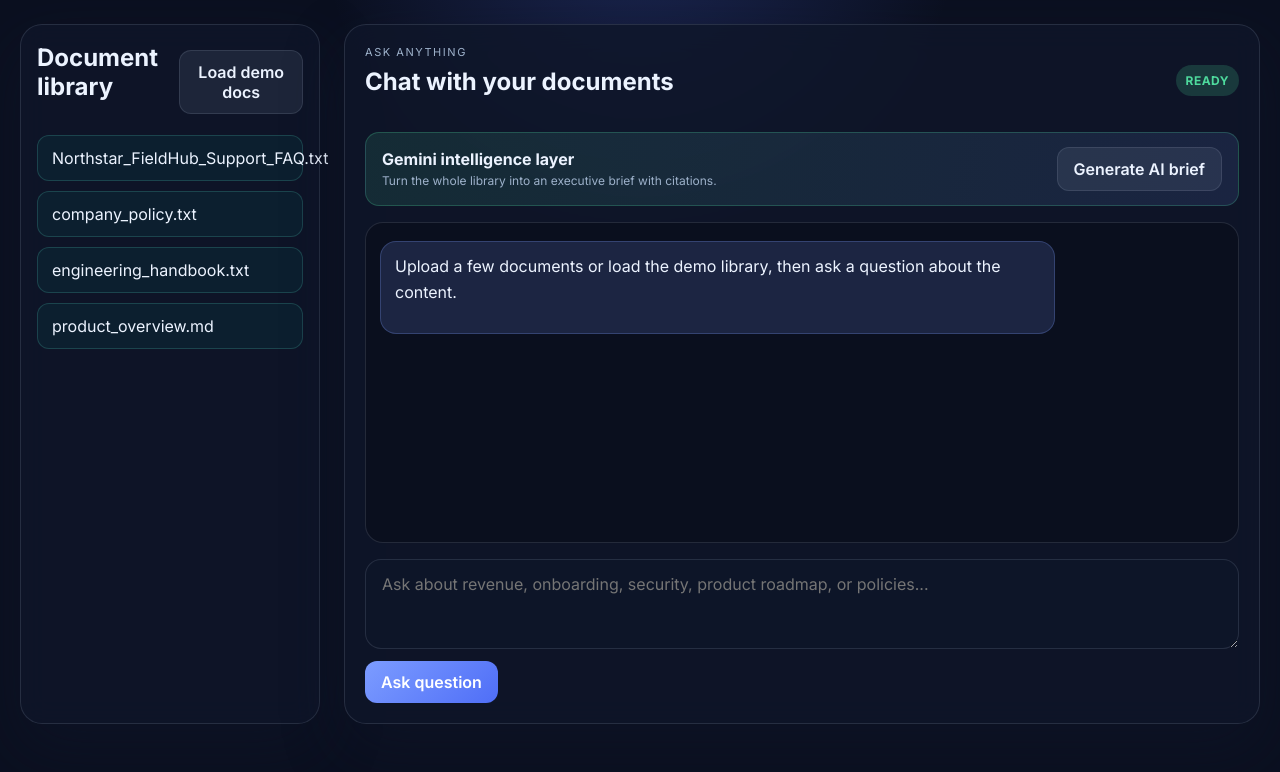
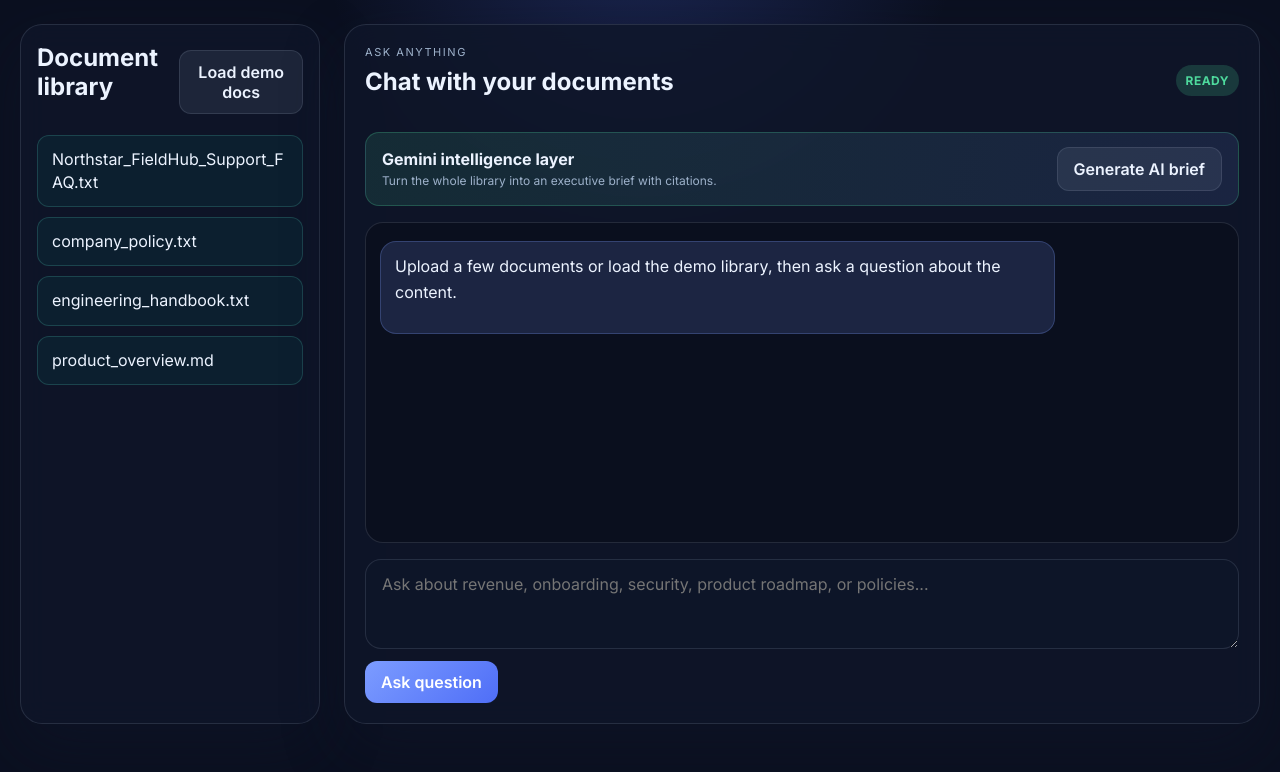
Before and after one commit to detonnate/newpage, a FastAPI app: page / in a window 1280 px wide. Shown: the part 100-872 px from the top of the page. Run offline with FastAPI, Linux system fonts and the light colour scheme; some libraries are stand-ins or nearby versions.

Commit message:
Wrap long document filenames

```diff
--- a/app/static/styles.css
+++ b/app/static/styles.css
@@ -124,11 +124,15 @@ button:disabled {
 }
 
 .doc-list li {
+  min-width: 0;
   background: rgba(15, 118, 110, 0.12);
   border: 1px solid rgba(94, 234, 212, 0.18);
   border-radius: 12px;
   padding: 12px 14px;
   color: var(--text);
+  line-height: 1.45;
+  overflow-wrap: anywhere;
+  word-break: break-word;
 }
 
 .chat-panel {
```
